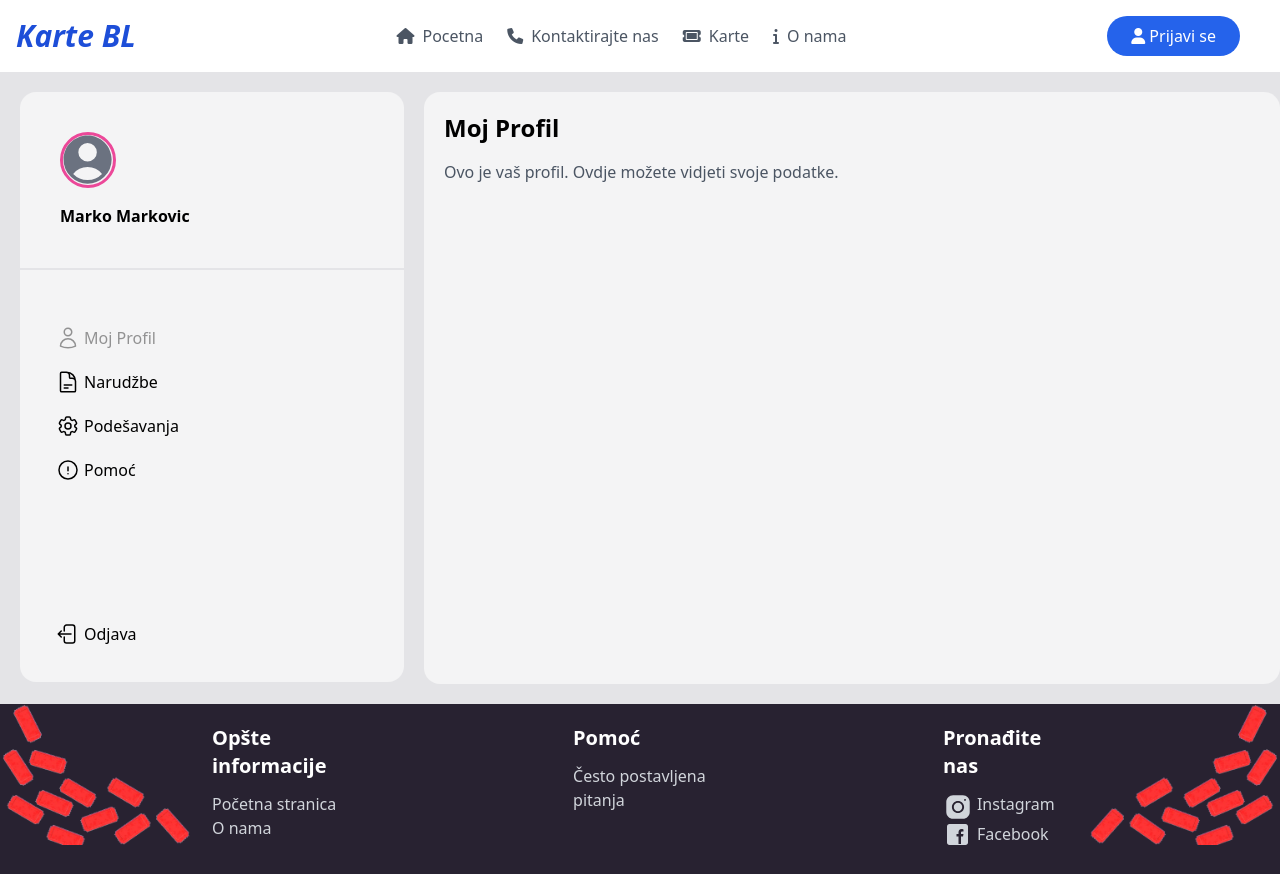
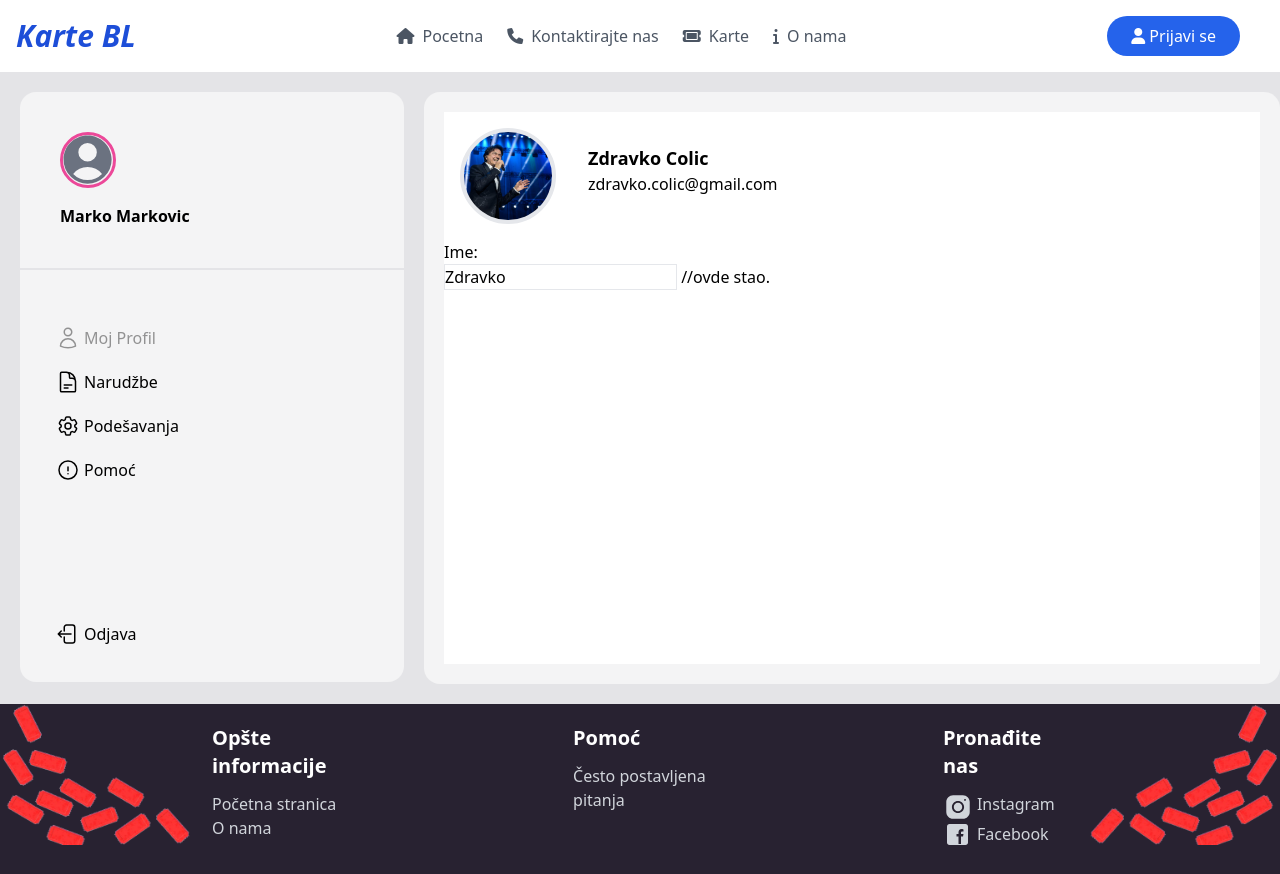
Before and after one commit to stefansavic7/kartebl, a React (Vite) app in the folder frontend/: page /profil in a window 1280 px wide. Built offline with nearby package versions, Linux system fonts and the light colour scheme.

Commit message:
Profil - samo slika i polje input

```diff
--- /dev/null
+++ b/frontend/src/components/MyProfile.jsx
@@ -0,0 +1,25 @@
+import React from "react";
+import Zdravko from "../assets/zdravko.jpeg";
+import TextField from "../components/TextField"
+
+export const MyProfile = () => {
+  return (
+   <div className="w-full h-full bg-white ">
+        <div className="flex">
+            <img src={Zdravko}
+            alt="Profilna slika"
+            className="w-24 h-24 object-cover rounded-full border-4 border-gray-200 m-4"
+            />
+
+            <div className="ml-4 mt-8">
+                <p className="text-lg font-semibold">Zdravko Colic</p>
+                <p className="">zdravko.colic@gmail.com</p>
+            </div>
+        </div>
+        <div>
+            <label className="">Ime:</label><br />
+            <input type="text" value="Zdravko" className="border " /> //ovde stao.
+        </div>
+   </div>
+  );
+};
--- /dev/null
+++ b/frontend/src/components/ProbaOgnjen.jsx
@@ -0,0 +1,8 @@
+export const ProbaOgnjen = () => {
+    return (
+
+        <h1>dopuniti
+
+        </h1>
+    );
+};
--- a/frontend/src/pages/Profile.jsx
+++ b/frontend/src/pages/Profile.jsx
@@ -1,12 +1,14 @@
 import React, { useState } from "react";
+import { MyProfile } from "../components/MyProfile.jsx";
 
 const Profile = () => {
   const [activeIndex, setActiveIndex] = useState(0);
 
   const divContents = [
-    <div className="p-5">
-      <h2 className="text-2xl font-bold mb-4">Moj Profil</h2>
-      <p className="text-gray-600">Ovo je vaš profil. Ovdje možete vidjeti svoje podatke.</p>
+    <div className="p-5 w-full h-full">
+      {/*<h2 className="text-2xl font-bold mb-4">Moj profil</h2>
+      <p className="text-gray-600">Ovo je vaš profil. Ovdje možete vidjeti svoje podatke.</p> */}
+      <MyProfile></MyProfile>
     </div>,
     <div className="p-5">
       <h2 className="text-2xl font-bold mb-4">Narudžbe</h2>
```
Also changed, not shown: frontend/src/pages/Contact.jsx (+7 -1 lines), 1 other file (tests, documents, lock files or other folders).
